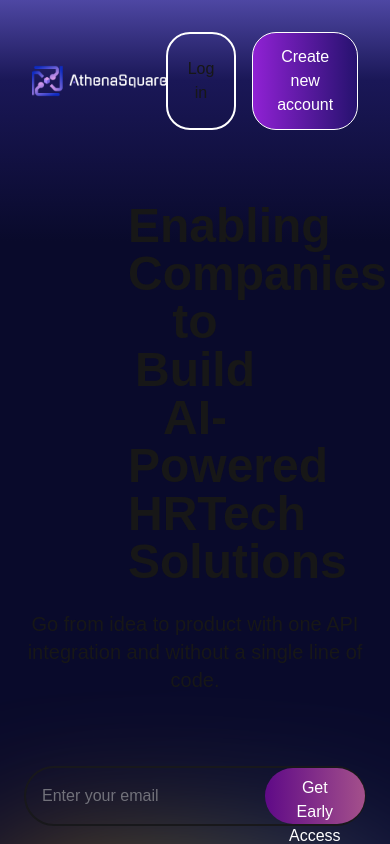
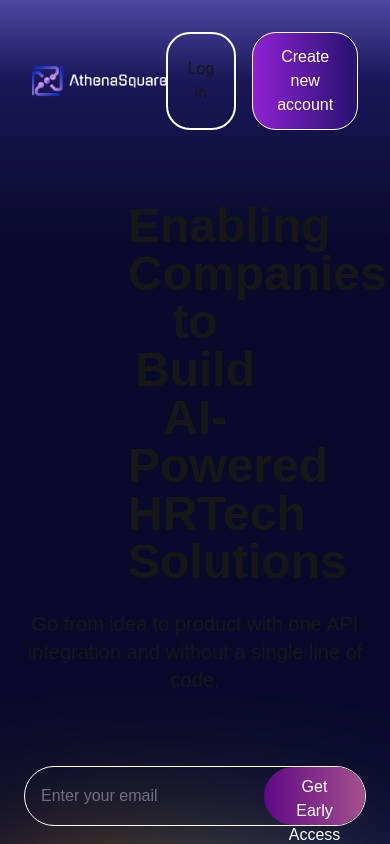
Before and after one commit to Srish-ty/UI-Athena, a Next.js app: page / in a window 390 px wide. Shown: the top 844 px of the page. Built offline with nearby package versions, Linux system fonts and the light colour scheme.

Commit message:
fix: responsive

```diff
--- a/src/app/page.js
+++ b/src/app/page.js
@@ -133,7 +133,7 @@ const EmailField = () => {
   return (
     <div className="rounded-lg  my-4 p-6 max-w-3xl mx-auto">
       <div className="space-y-4 max-w-lg mx-auto">
-        <div className="flex items-center rounded-full border-2 border-gray-500 border-primary h-[60px]">
+        <div className="flex items-center rounded-full border-[1px] border-white border-primary h-[60px]">
           <input
             id="email"
             type="email"
```
